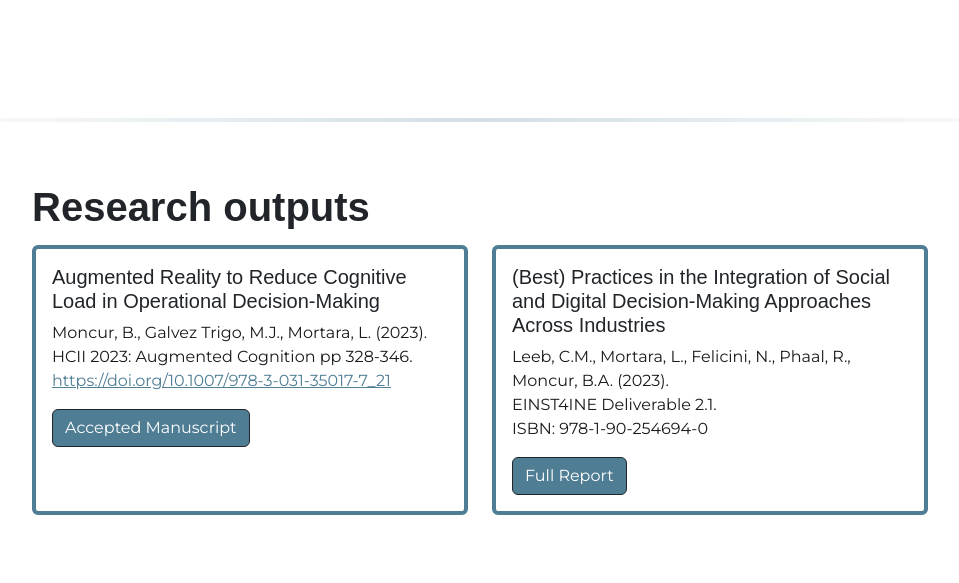
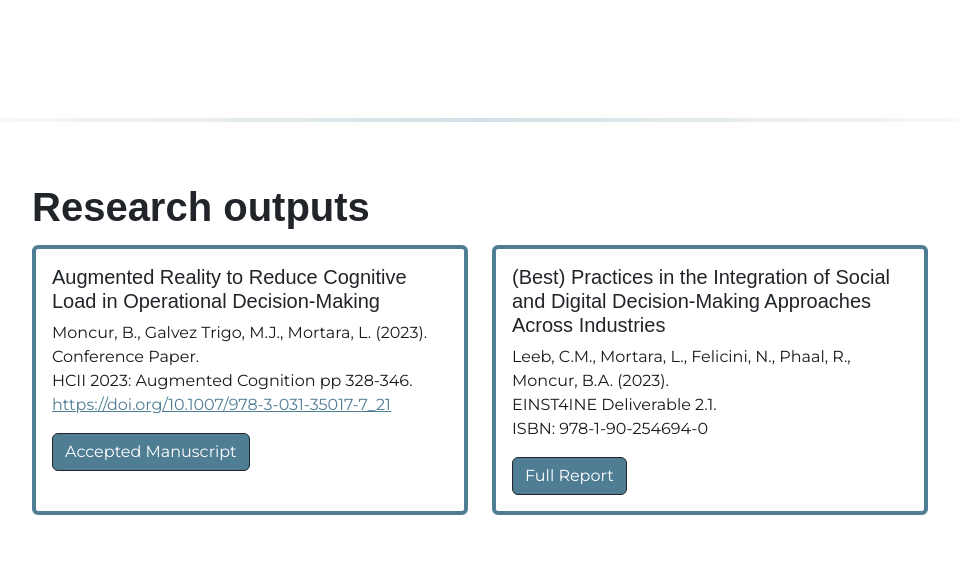
Before and after one commit to bethanmoncur/bethanmoncur.github.io, a plain HTML site: page index.html in a window 1280 px wide. Shown: the part 1908-2491 px from the top of the page, without its empty margins (160-1119 px from the left). Drawn offline with nearby package versions, Linux system fonts and the light colour scheme.

Commit message:
Update index.html

```diff
--- a/index.html
+++ b/index.html
@@ -136,6 +136,7 @@
             <div class="card-body">
               <h5 class="card-title">Augmented Reality to Reduce Cognitive Load in Operational Decision-Making</h5>
               <p class="card-text">Moncur, B., Galvez Trigo, M.J., Mortara, L. (2023).<br>
+                Conference Paper.<br>
                 HCII 2023: Augmented Cognition pp 328-346.<br>
                 <a class="pub-link" href="https://doi.org/10.1007/978-3-031-35017-7_21" target="_blank">https://doi.org/10.1007/978-3-031-35017-7_21</a>
               </p>
```
